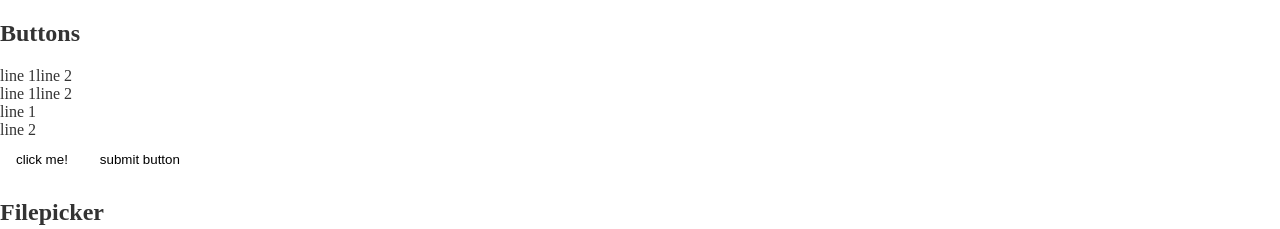
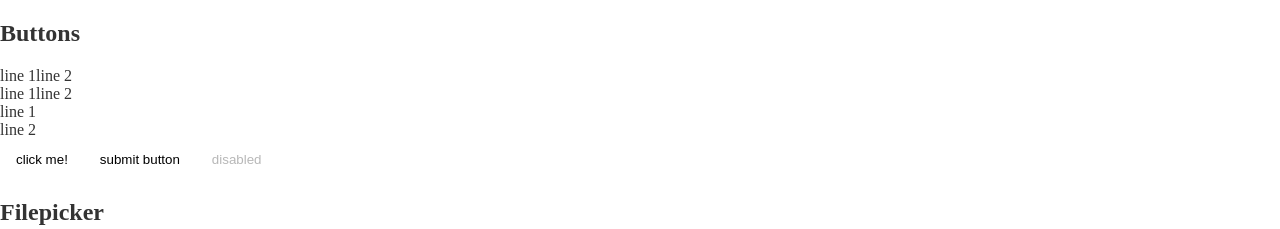
Before and after one commit to elgervb/ngx-components, an Angular app: page / in a window 1280 px wide. Shown: the top 229 px of the page. Built offline with nearby package versions, Linux system fonts and the light colour scheme.

Commit message:
button: disabled mode

```diff
--- a/src/app/app.component.html
+++ b/src/app/app.component.html
@@ -19,6 +19,7 @@
 
   <evb-button class="test-btn" (click)="handleClick($event)">click me!</evb-button>
   <evb-button type="submit" (click)="handleClick($event)">submit button</evb-button>
+  <evb-button busy="true" (click)="handleClick($event)">disabled</evb-button>
 </section>
 
 <section>
--- a/src/app/button/button.component.scss
+++ b/src/app/button/button.component.scss
@@ -8,4 +8,8 @@
   &:hover {
     background-color: #f4f4f4;
   }
+
+  &:disabled {
+    cursor: not-allowed;
+  }
 }
--- a/src/app/button/button.component.ts
+++ b/src/app/button/button.component.ts
@@ -1,16 +1,18 @@
-import { Component, OnInit, Attribute, Output, EventEmitter } from '@angular/core';
+import { Component, OnInit, Attribute, Input, Output, EventEmitter } from '@angular/core';
 
 @Component({
   selector: 'evb-button',
   template: `
-    <button class="btn {{class}}"
-      [type]="type || 'button'">
+    <button class="btn {{clazz}}"
+      [type]="type || 'button'"
+      [disabled]="busy">
       <ng-content></ng-content>
     </button>
   `,
   styleUrls: ['./button.component.scss']
 })
 export class ButtonComponent implements OnInit {
+  @Input() busy = false;
 
   @Output() click = new EventEmitter<MouseEvent>();
 
```
